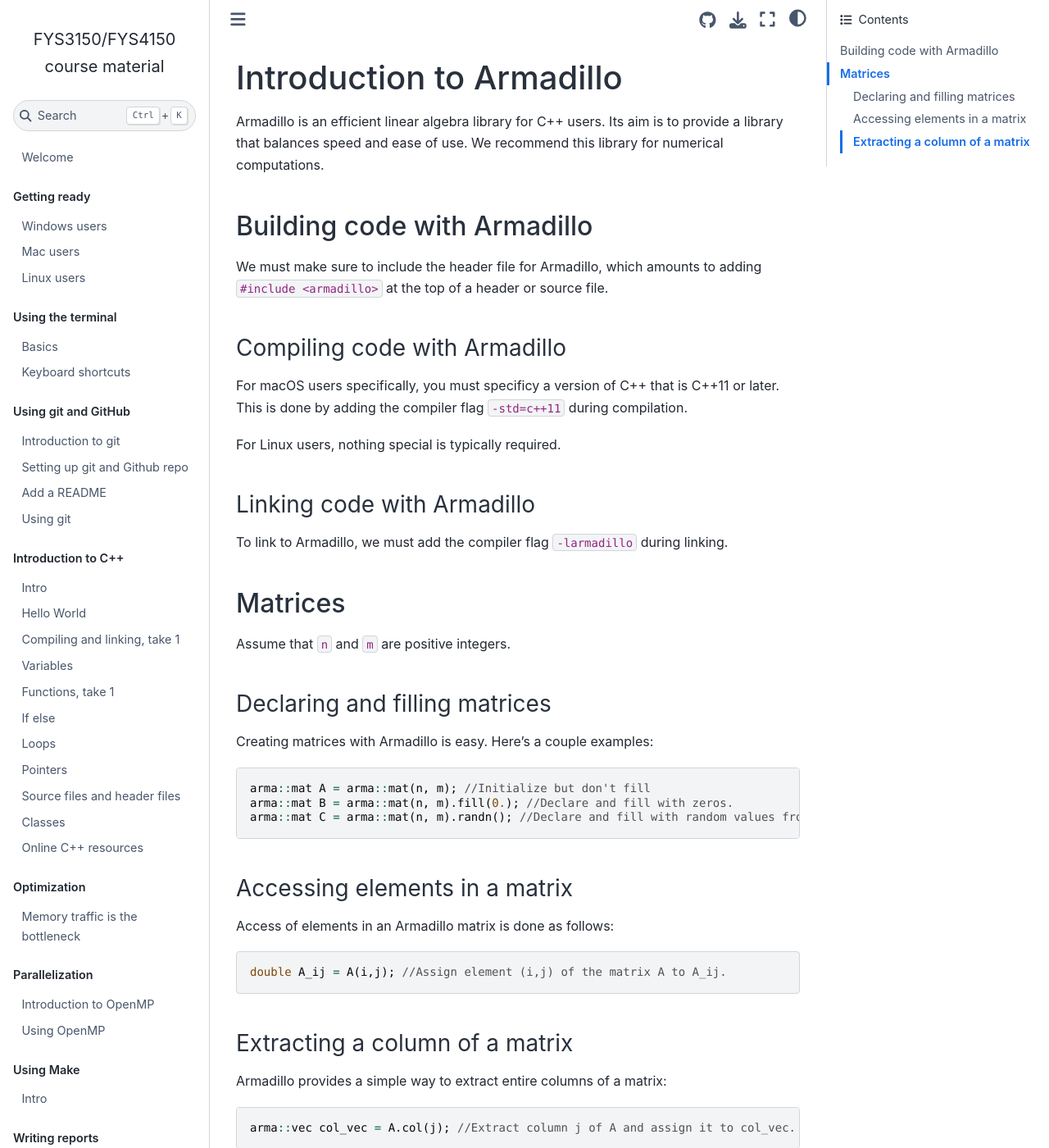
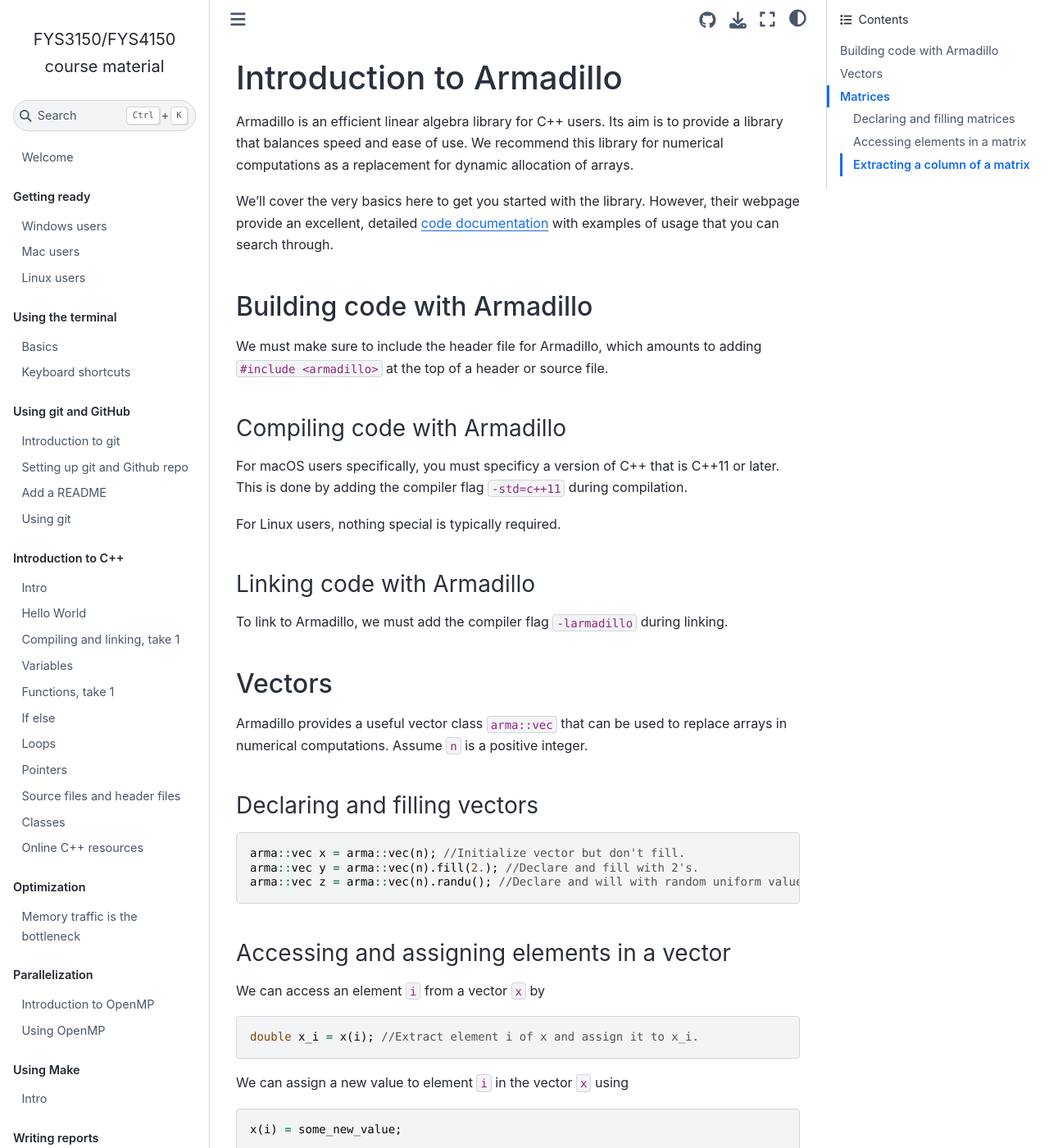
Before and after one commit to anderkve/FYS3150, a Jupyter Book: the page built from book/introduction_to_cpp/intro_to_armadillo.md, in a window 1280 px wide and 1400 px high. Shown: the whole window at 82% size. Built offline with Jupyter Book 1.0.4 settings and Sphinx 7.4.7 and the Sphinx Book theme 1.1.4, drawn with Linux system fonts in a browser that asks for light colours.

Commit message:
Added a more detailed page on armadillo in c++.

````diff
--- a/book/introduction_to_cpp/intro_to_armadillo.md
+++ b/book/introduction_to_cpp/intro_to_armadillo.md
@@ -1,6 +1,8 @@
 # Introduction to Armadillo
 
-Armadillo is an efficient linear algebra library for C++ users. Its aim is to provide a library that balances speed and ease of use. We recommend this library for numerical computations.
+Armadillo is an efficient linear algebra library for C++ users. Its aim is to provide a library that balances speed and ease of use. We recommend this library for numerical computations as a replacement for dynamic allocation of arrays.
+
+We'll cover the very basics here to get you started with the library. However, their webpage provide an excellent, detailed [code documentation](http://arma.sourceforge.net/docs.html) with examples of usage that you can search through.
 
 ## Building code with Armadillo
 
@@ -16,6 +18,31 @@ For Linux users, nothing special is typically required.
 
 To link to Armadillo, we must add the compiler flag `-larmadillo` during linking.
 
+## Vectors
+
+Armadillo provides a useful vector class `arma::vec` that can be used to replace arrays in numerical computations. Assume `n` is a positive integer.
+
+### Declaring and filling vectors
+
+```c++
+arma::vec x = arma::vec(n); //Initialize vector but don't fill.
+arma::vec y = arma::vec(n).fill(2.); //Declare and fill with 2's.
+arma::vec z = arma::vec(n).randu(); //Declare and will with random uniform values.
+```
+
+### Accessing and assigning elements in a vector
+
+We can access an element `i` from a vector `x` by
+
+```c++
+double x_i = x(i); //Extract element i of x and assign it to x_i.
+```
+
+We can assign a new value to element `i` in the vector `x` using
+
+```c++
+x(i) = some_new_value;
+```
 
 ## Matrices
 Assume that `n` and `m` are positive integers.
````
